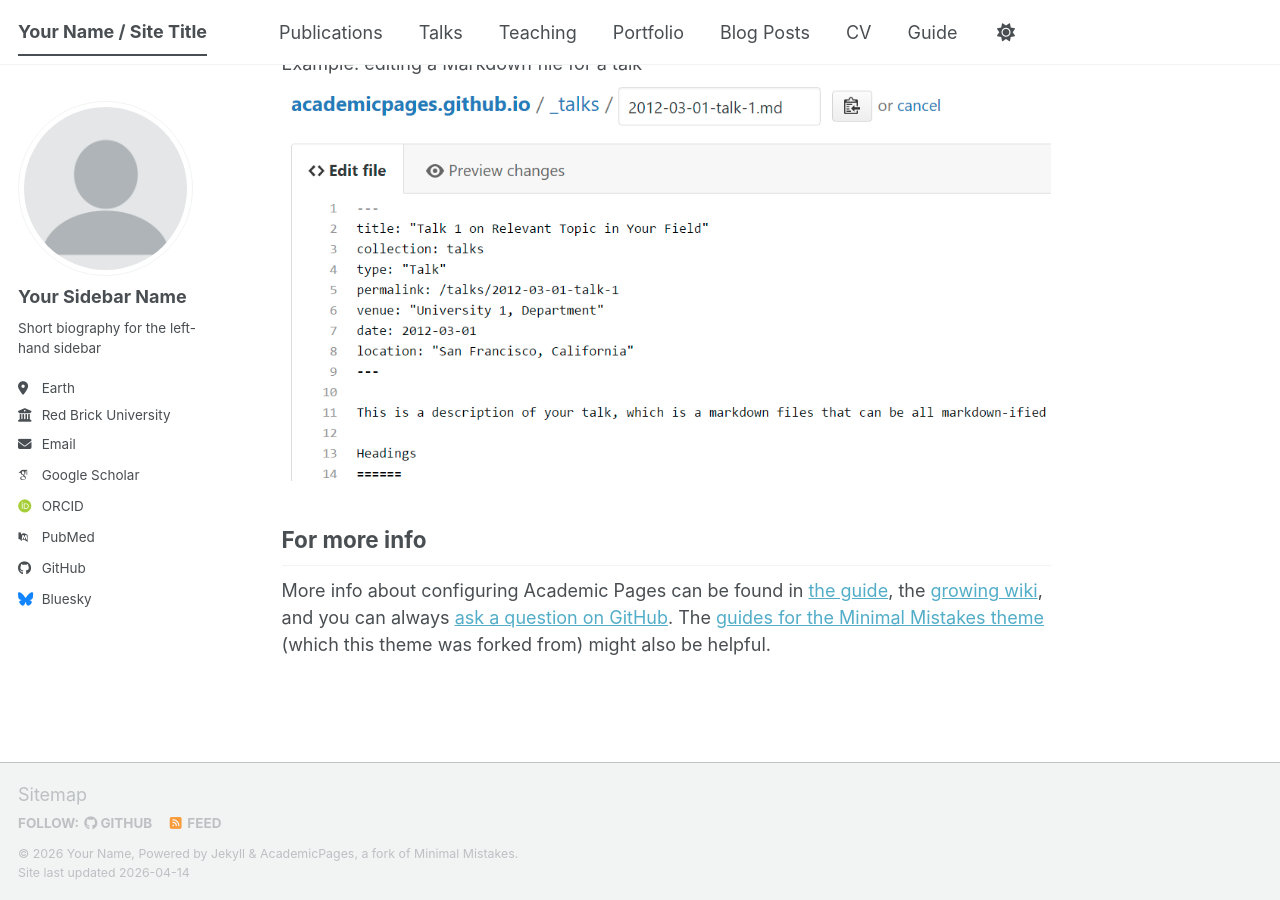
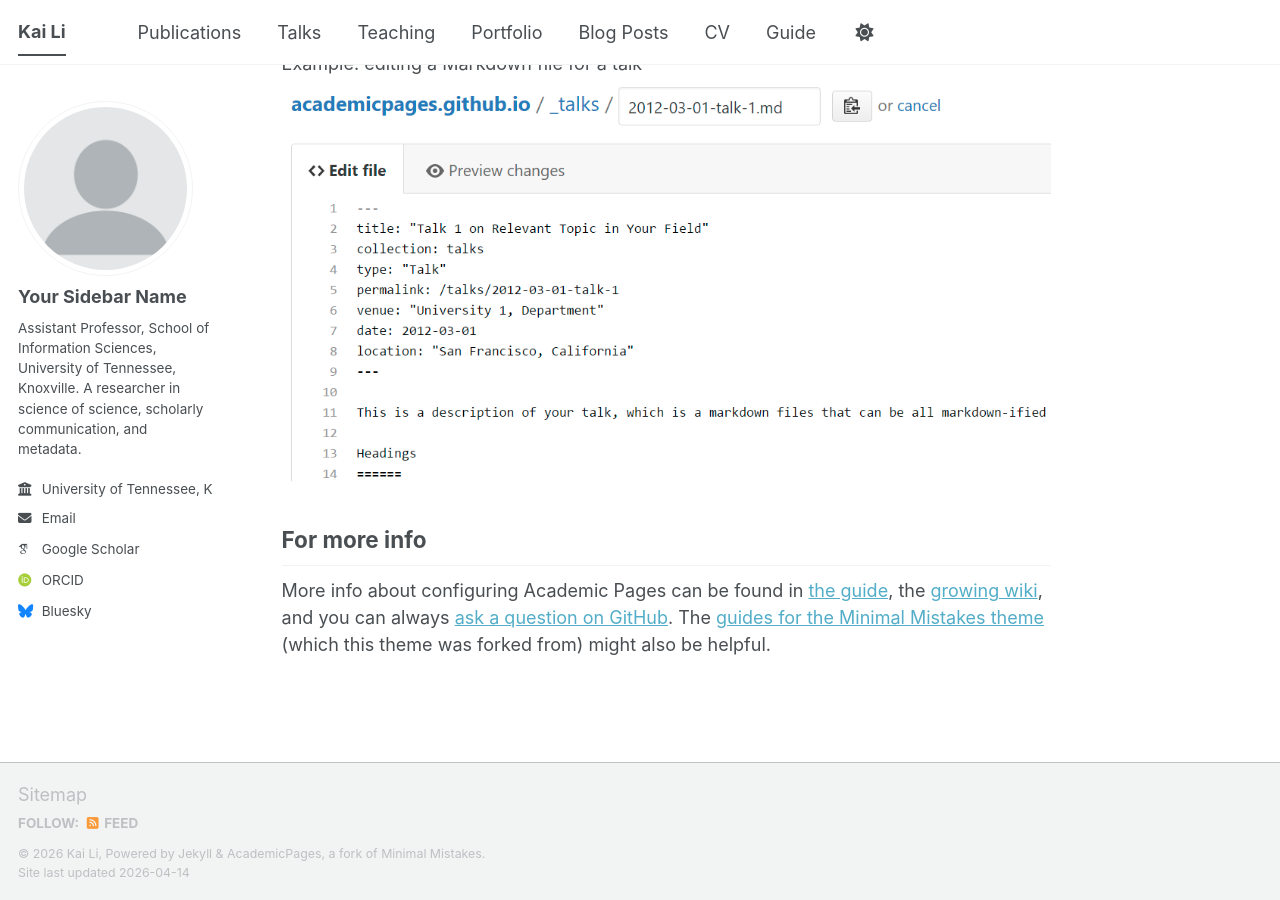
Before and after one commit to nalsi/nalsi.github.io, a Jekyll site: the page built from academicpages.github.io-master/_pages/about.md, in a window 1280 px wide and 900 px high, scrolled down 2720 px. Built offline with Jekyll 4.4.1, drawn with Linux system fonts in a browser that asks for light colours; some web fonts are replaced; a script bundle is joined from its source files by our own code; library files that are not in the unit come from our copies.

Commit message:
Update _config.yml

```diff
--- a/academicpages.github.io-master/_config.yml
+++ b/academicpages.github.io-master/_config.yml
@@ -9,14 +9,15 @@
 # Basic Site Settings
 locale                   : "en-US"
 site_theme               : "default" # The available themes options are "default", "air", "sunrise", "mint", "dirt" and "contrast"
-title                    : "Your Name / Site Title"
-title_separator          : "-"
-name                     : &name "Your Name"
-description              : &description "Your Name's academic portfolio"   # Update this with a general description of your site, this is the default if not overridden by a page
-url                      : https://academicpages.github.io # The base hostname & protocol for your site e.g. "https://[your GitHub username].github.io",
-                                                           # or if you already have some other page hosted on Github then use "https://[your GitHub username].github.io/[Your Repo Name]"
-baseurl                  : "" # the subpath of your site, e.g. "/blog"
-repository               : "academicpages/academicpages.github.io"
+title: "Kai Li"
+name: "Kai Li"
+description: "Assistant Professor, School of Information Sciences, University of Tennessee, Knoxville"
+url: "https://nalsi.github.io"
+baseurl: ""
+
+# Social/contact
+email: kli16@utk.edu
+github_username: nalsi
 
 # Site Author - The following control what appear as part of the author content on the side bar.
 #               If a field is blank the icon and link will not appear, otherwise it will be shown.
@@ -26,22 +27,21 @@ author:
   avatar           : "profile.png"
   name             : "Your Sidebar Name"
   pronouns         : # example: "she/her"
-  bio              : "Short biography for the left-hand sidebar"
-  location         : "Earth"
-  employer         : "Red Brick University"
+  bio              : "Assistant Professor, School of Information Sciences, University of Tennessee, Knoxville. A researcher in science of science, scholarly communication, and metadata."
+  employer         : "University of Tennessee, Knoxville"
   uri              : # URL
   email            : "none@example.org"
 
   # Academic websites
   academia         : # URL
   arxiv            : # URL - Update with the correct link to your profile
-  googlescholar    : "https://scholar.google.com/citations?user=PS_CX0AAAAAJ"
+  googlescholar    : "https://scholar.google.com/citations?user=3J1F7W4AAAAJ&hl=en"
   inspire-hep      : # URL
   impactstory      : # URL
-  orcid            : "https://orcid.org/yourorcidurl"
+  orcid            : "https://orcid.org/0000-0002-7264-365X"
   semantic         : # URL
   ssrn             : # URL
-  pubmed           : "https://www.ncbi.nlm.nih.gov/pubmed/?term=john+snow"
+  pubmed           : # URL
   researchgate     : # URL
   scopus           : # URL
   zotero           : # URL
@@ -51,7 +51,7 @@ author:
   bitbucket        : # Username - Update with your username on the site
   codepen          : # Username
   dribbble         : # Username
-  github           : "academicpages"
+  github           : #
   kaggle           : # Username
   stackoverflow    : # User number or user number and name (i.e., use "1" or "1/jeff-atwood")
 
```
